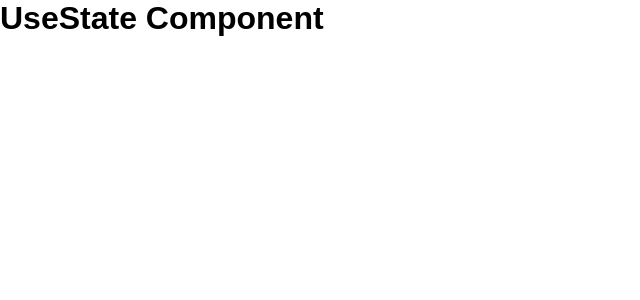
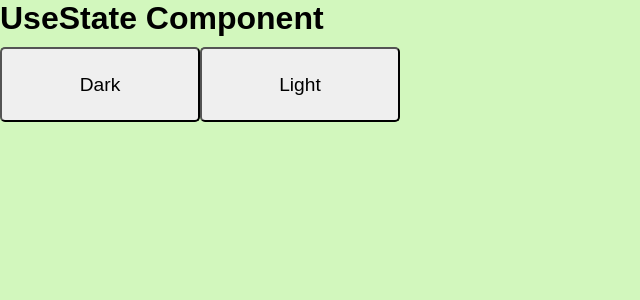
Before and after one commit to evgenii-shvetsov/aA-homeworks, a React (Create React App) app in the folder w11d1/practice-for-week-14-react-hooks-useState/: page / in a window 1280 px wide. Shown: the top 300 px of the page, without its empty margins (0-640 px from the left). Built offline with nearby package versions, Linux system fonts and the light colour scheme.

Commit message:
add useStateHook

```diff
--- a/w11d1/practice-for-week-14-react-hooks-useState/src/components/UseState/index.js
+++ b/w11d1/practice-for-week-14-react-hooks-useState/src/components/UseState/index.js
@@ -1,7 +1,14 @@
+import { useState } from "react";
+import "./UseState.css";
+
 const UseState = () => {
+  const [theme, setTheme] = useState("light");
+
   return (
-    <div>
+    <div className={theme}>
       <h1>UseState Component</h1>
+      <button onClick={() => setTheme("dark")}>Dark</button>
+      <button onClick={() => setTheme("light")}>Light</button>
     </div>
   );
 };
```
